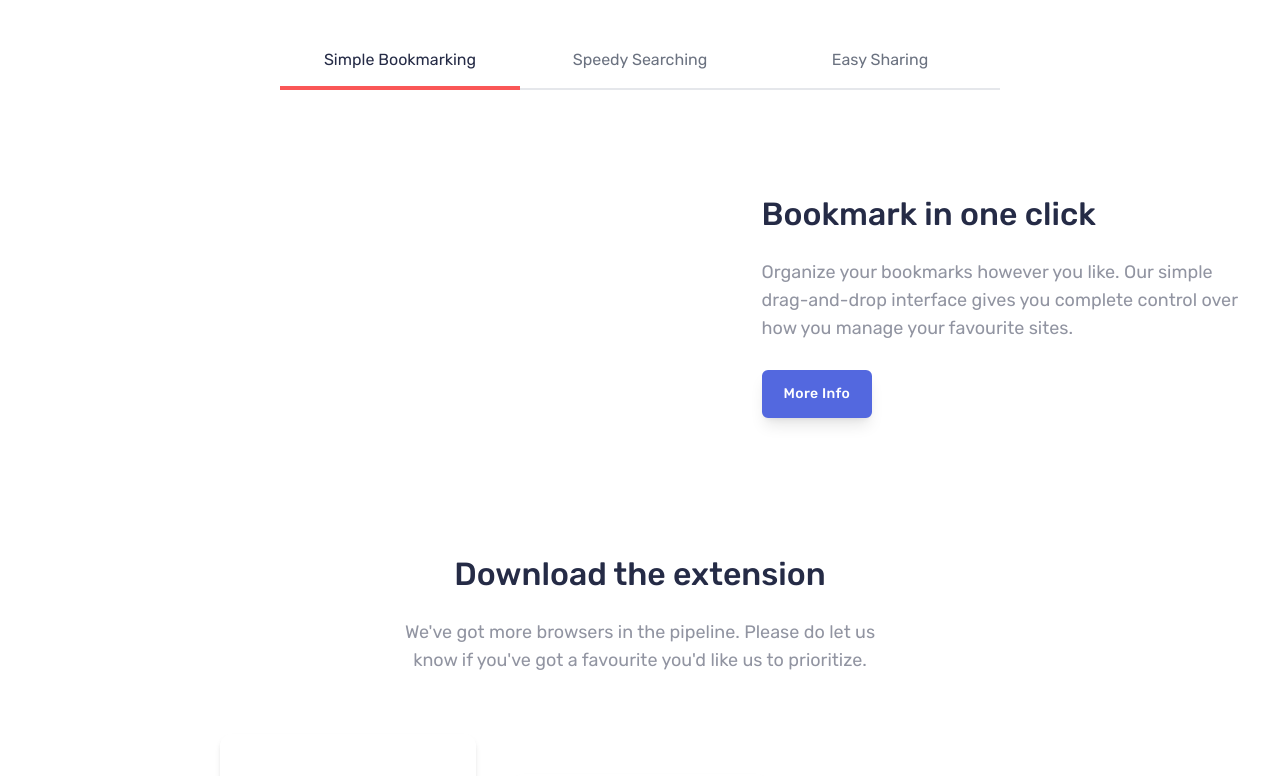
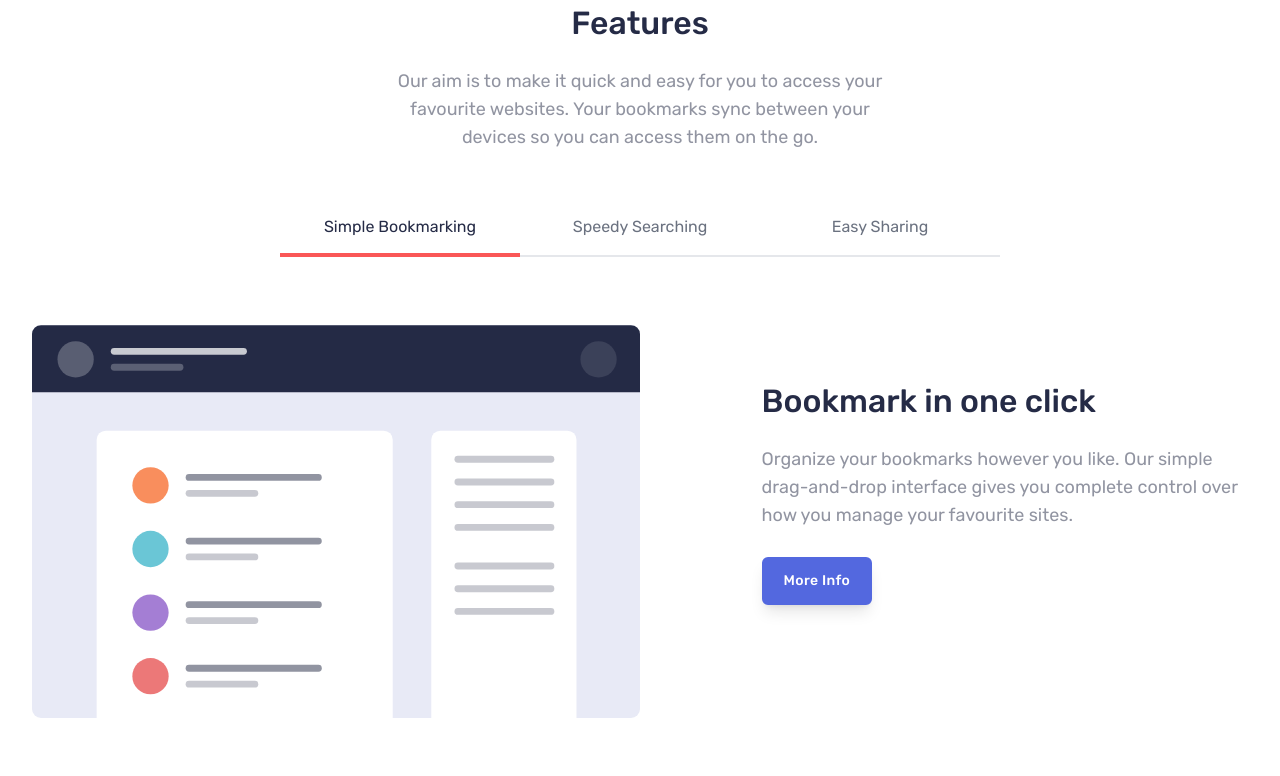
Before and after one commit to KarolKotomski/Bookmark-Manager, a React (Create React App) app: page / in a window 1280 px wide. Shown: the part 700-1476 px from the top of the page. Built offline with nearby package versions, Linux system fonts and the light colour scheme.

Commit message:
style adjustments to fit mark up provided on Banner component.

```diff
--- a/src/components/BackgroundShape.tsx
+++ b/src/components/BackgroundShape.tsx
@@ -1,5 +1,5 @@
 const BackgroundShape = () => {
-  return <div className="h-full w-full rounded-l-full bg-blueBright"></div>;
+  return <div className="h-full w-full rounded-r-full bg-blueBright"></div>;
 };
 
 export default BackgroundShape;
--- a/src/components/Banner.tsx
+++ b/src/components/Banner.tsx
@@ -19,19 +19,19 @@ const Banner = ({ content }: Props) => {
   return (
     <>
       <div
-        className={`flex w-full flex-col-reverse items-center pt-5 ${
+        className={`items-top flex w-full flex-col-reverse pt-5 ${
           content.isHero ? "lg:flex-row" : "lg:flex-row-reverse"
         }`}
       >
         <div
-          className={`flex flex-col gap-7 p-5 text-center lg:w-1/2 lg:p-0 lg:text-left ${
-            !content.isHero && "lg:items-end"
+          className={`flex flex-col justify-center gap-7 p-5 text-center lg:w-1/2 lg:p-0 lg:text-left ${
+            !content.isHero && "lg:items-end lg:justify-start"
           }`}
         >
           <div
             className={`${
-              !content.isHero ? "lg:max-w-[80%]" : "xl:max-w[80%]"
-            } flex flex-col `}
+              !content.isHero ? "pt-5 lg:max-w-[80%]" : "xl:max-w[80%]"
+            } flex flex-col`}
           >
             <SectionHead
               header={content.header}
@@ -54,8 +54,14 @@ const Banner = ({ content }: Props) => {
             </div>
           </div>
         </div>
-        <div className="lg:max-w-[50%]">
-          {/* <img src={content.image} alt={content.altText} className="w-full" /> */}
+        <div className="flex w-full justify-center lg:max-w-[50%] lg:justify-end">
+          <img
+            src={content.image}
+            alt={content.altText}
+            className={`${content.id === 3 && "pr-[2.375rem]"} ${
+              content.id === 1 && "w-full"
+            }`}
+          />
         </div>
       </div>
     </>
@@ -63,12 +69,3 @@ const Banner = ({ content }: Props) => {
 };
 
 export default Banner;
-{
-  /* <div className="flex w-full items-center justify-center lg:max-w-[50%] lg:justify-start">
-<img
-  src={content.image}
-  alt={content.altText}
-  className="w-full"
-/>
-</div> */
-}
```
